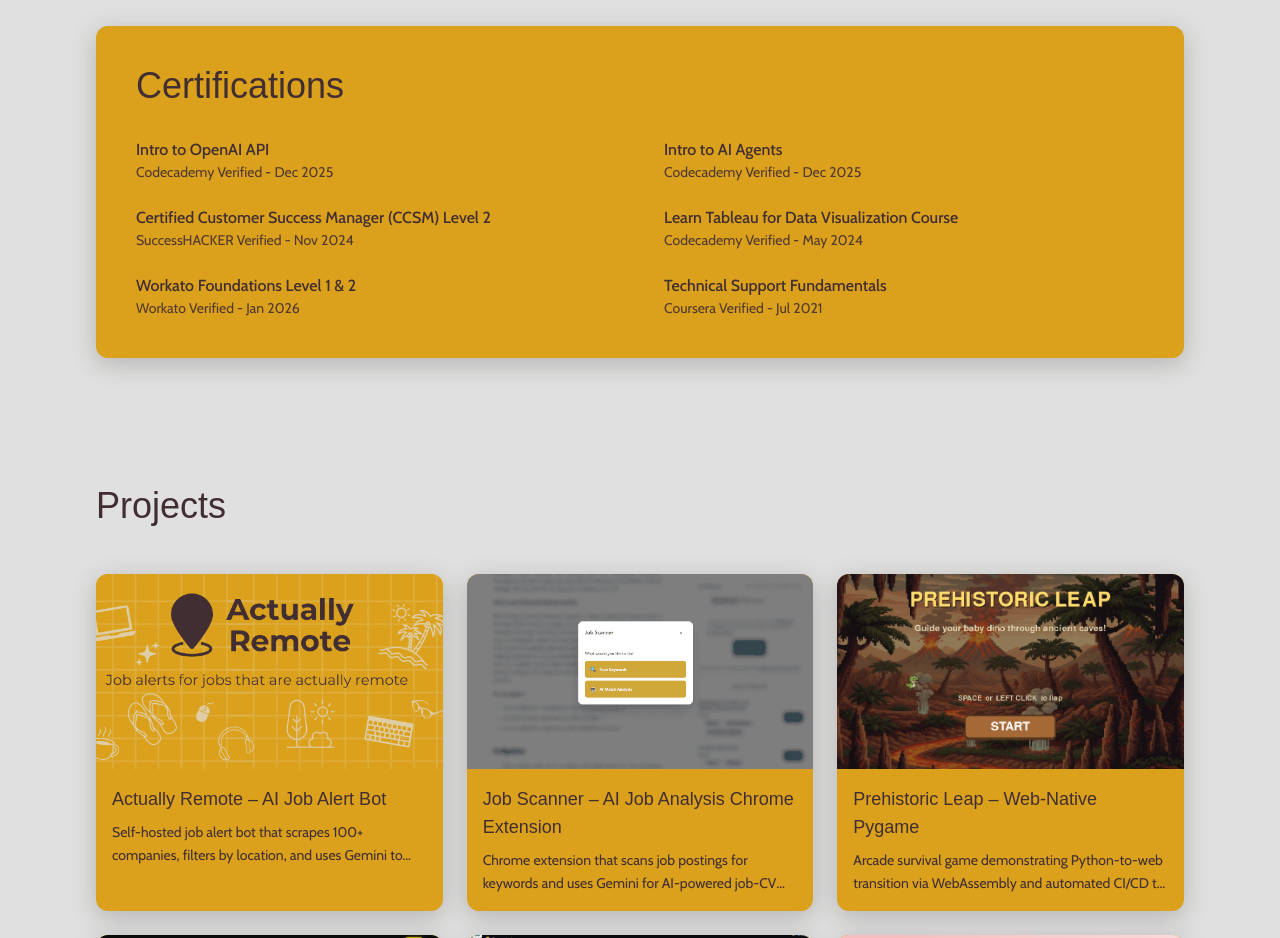
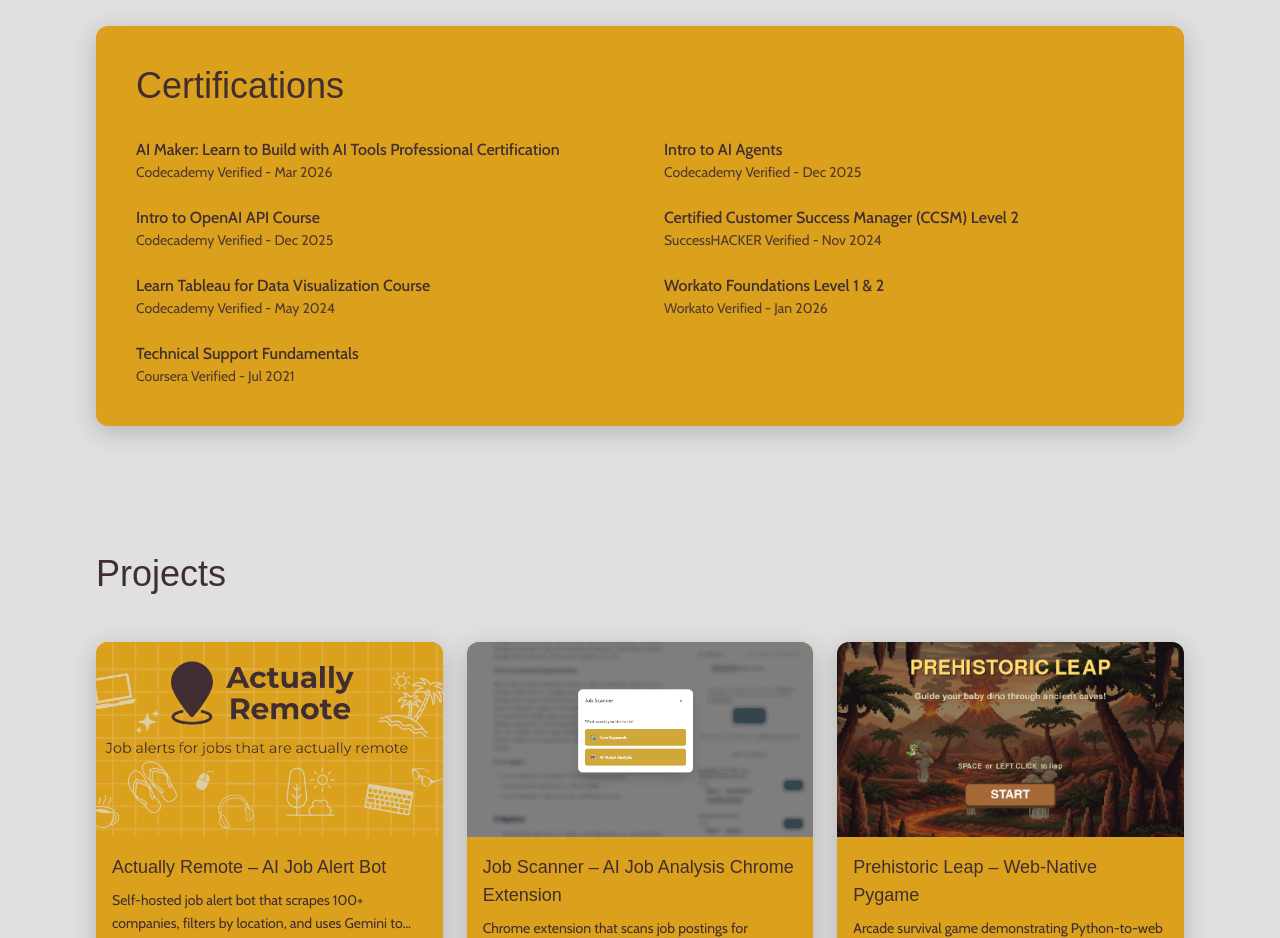
Before and after one commit to cslylla/new-portfolio, a Next.js app: page / in a window 1280 px wide. Shown: the part 2440-3378 px from the top of the page. Built offline with nearby package versions, Linux system fonts and the light colour scheme; no server answers; a web font is replaced by a local one.

Commit message:
Add new certificate

```diff
--- a/src/components/Certifications.tsx
+++ b/src/components/Certifications.tsx
@@ -3,8 +3,10 @@
 import { motion } from "framer-motion";
 
 const certifications = [
-  { name: "Intro to OpenAI API", issuer: "Codecademy Verified", date: "Dec 2025" },
+
+  { name: "AI Maker: Learn to Build with AI Tools Professional Certification", issuer: "Codecademy Verified", date: "Mar 2026" },
   { name: "Intro to AI Agents", issuer: "Codecademy Verified", date: "Dec 2025" },
+  { name: "Intro to OpenAI API Course", issuer: "Codecademy Verified", date: "Dec 2025" },
   {
     name: "Certified Customer Success Manager (CCSM) Level 2",
     issuer: "SuccessHACKER Verified",
```
